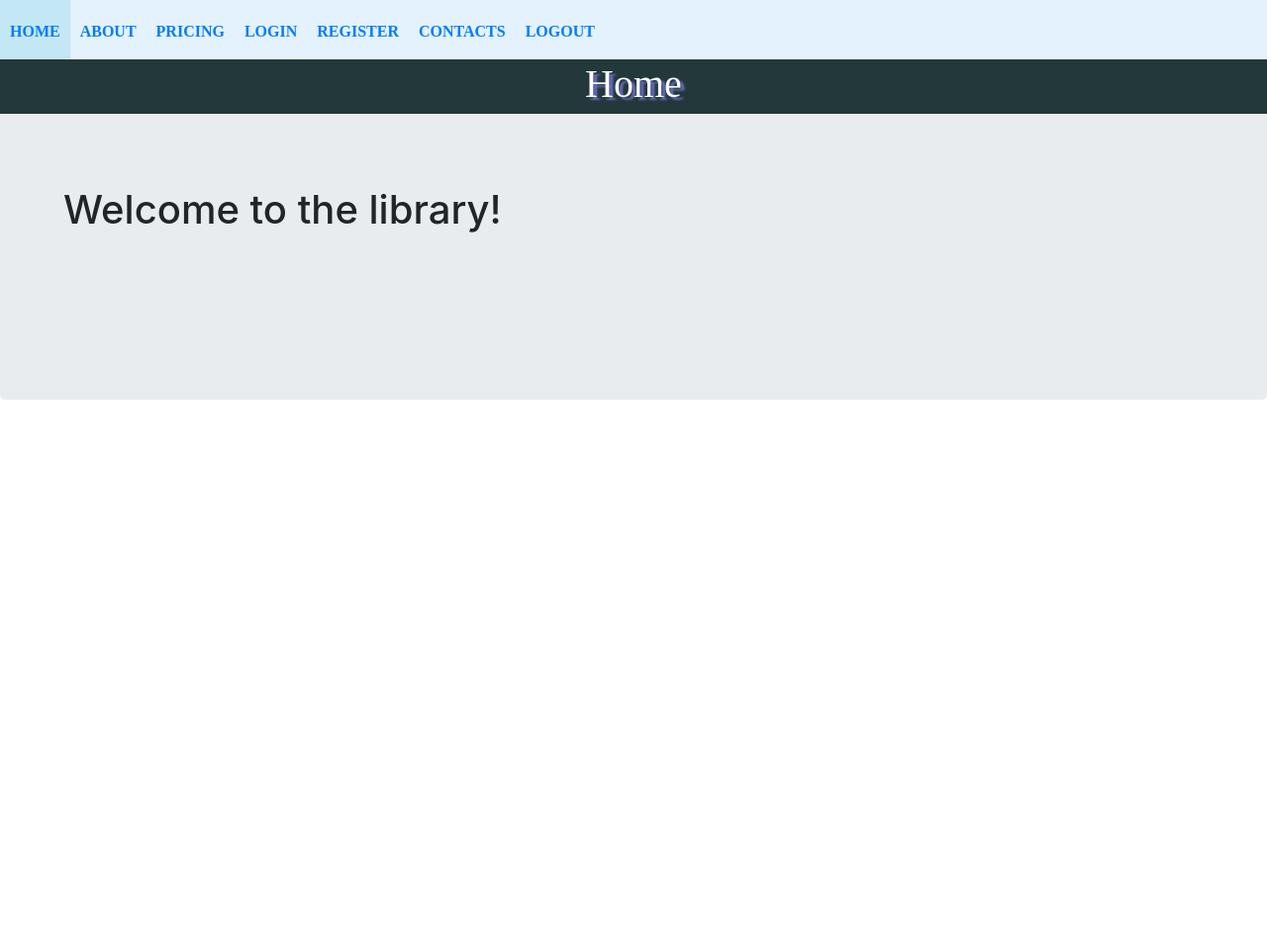
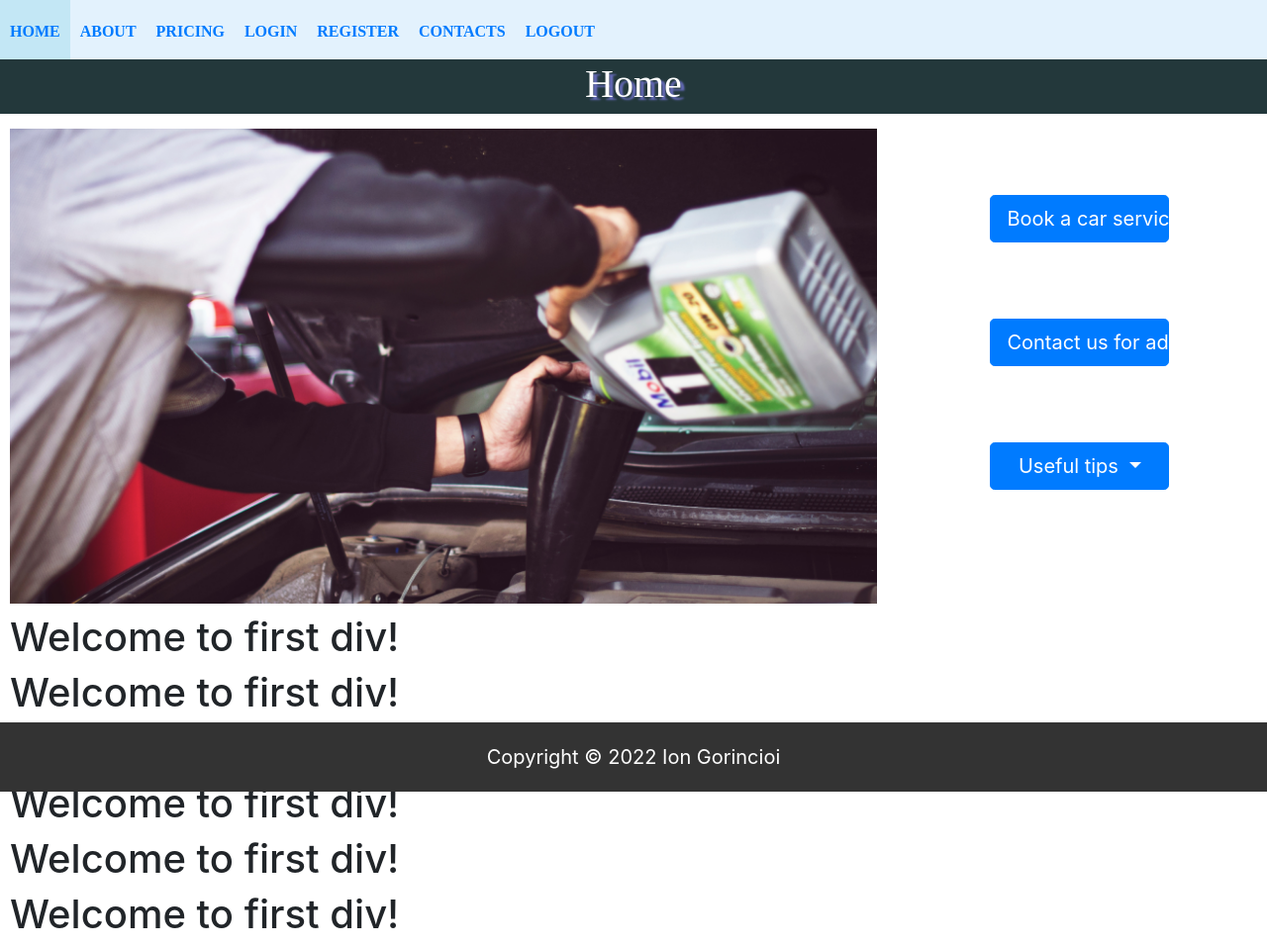
Before and after one commit to IonGorincioi/bestmotoserv, a Flask app: page / in a window 1280 px wide. Shown: the whole page at 99% size. Before the commit the page ends 404 px from the top, so only its background shows below. Run offline with Flask 2, Linux system fonts and the light colour scheme; some libraries are stand-ins or nearby versions.

Commit message:
creating and styling homepage

```diff
--- a/app.py
+++ b/app.py
@@ -26,5 +26,12 @@ def login():
 @app.route('/register')
 def register():
     return render_template('register.html')
+
+
+@app.route('/accidentAdvices')
+def accidentAdvices():
+    return render_template('accidentAdvices.html')
+
+
 if __name__=="__main__":
     app.run(debug=True)
--- a/static/css/base_style.css
+++ b/static/css/base_style.css
@@ -1,3 +1,9 @@
+/* *******  PAGE CONTENT STYLE ******* */
+
+.basepage {
+  margin-top: 60px;
+}
+
 .header {
   text-align: center;
   float: left;
@@ -6,17 +12,17 @@
   width: 100%;
   height: 55px;
   padding-top: 1px;
-  position: fixed;
+  position: relative;
   font-family: Nav_bar_font;
 }
 
+/* *******  HEADER STYLE ******* */
 .header h1 {
   text-align: center;
   text-shadow: 4px 3px 2px #666bbb;
 }
 
-/* NAVIGATION BAR */
-
+/* *******  NAVIGATION BAR STYLE ******* */
 #navigation {
   width: 100%;
   height: 60px;
@@ -52,3 +58,17 @@ ul#navigation_links li a {
 ul#navigation_links li.dropdownIcon {
   display: none;
 }
+
+/* *******  FOOTER STYLE ******* */
+footer {
+  float: left;
+  position: absolute;
+  width: 100%;
+  height: 70px;
+  padding-top: 20px;
+  background-color: #333333;
+  color: white;
+  text-align: center;
+  font-size: 20px;
+  bottom: 0;
+}
--- a/static/css/home_style.css
+++ b/static/css/home_style.css
@@ -0,0 +1,45 @@
+* {
+  margin: 0;
+  box-sizing: border-box;
+}
+
+.homepage {
+  font-size: 50px;
+  height: 100%;
+}
+
+.homeMainSection {
+  float: left;
+  /* border: 2px solid gray; */
+  width: 70%;
+}
+
+.homeAssideSection {
+  /* border: 2px solid brown; */
+  text-align: center;
+  float: right;
+  background-color: white;
+  margin: 10px 10px 10px 10px;
+  width: 28%;
+}
+
+.mainContent {
+  /* border: 2px solid red; */
+  margin: 10px;
+}
+
+.mainImage {
+  background-image: url('../images/homepageImage.jpg');
+  color: #ffffff;
+  height: 30rem;
+  background-size: 100%;
+  margin: 10px;
+}
+
+.bookservice {
+  width: 70%;
+}
+
+.homepageButton {
+  margin: 50px 50px;
+}
--- a/templates/base.html
+++ b/templates/base.html
@@ -5,9 +5,11 @@
     <meta http-equiv="X-UA-Compatible" content="IE=edge" />
     <meta name="viewport" content="width=device-width, initial-scale=1.0" />
 
+    <!-- LOCAL CSS FILES -->
+    <link rel="stylesheet" href="../static/css/base_style.css" />
+    <link rel="stylesheet" href="../static/css/home_style.css" />
+
     <!-- BOOTSTRAP LINK -->
-
-    <link rel="stylesheet" href="../static/css/base_style.css" />
     <link
       rel="stylesheet"
       href="https://cdn.jsdelivr.net/npm/bootstrap@4.0.0/dist/css/bootstrap.min.css"
@@ -16,6 +18,11 @@
     />
 
     <!-- JavaScript Bundle with Popper -->
+    <script
+      src="https://cdn.jsdelivr.net/npm/bootstrap@5.2.0-beta1/dist/js/bootstrap.bundle.min.js"
+      integrity="sha384-pprn3073KE6tl6bjs2QrFaJGz5/SUsLqktiwsUTF55Jfv3qYSDhgCecCxMW52nD2"
+      crossorigin="anonymous"
+    ></script>
     <script
       src="https://code.jquery.com/jquery-3.2.1.slim.min.js"
       integrity="sha384-KJ3o2DKtIkvYIK3UENzmM7KCkRr/rE9/Qpg6aAZGJwFDMVNA/GpGFF93hXpG5KkN"
@@ -68,8 +75,15 @@
       </ul>
     </div>
 
+    <!-- HEADER -->
     <div class="header">{% block header %}{% endblock %}</div>
 
-    <div class="jumbotron">{% block content %} {% endblock %}</div>
+    <!-- BODY CONTENT -->
+    <div class="basepage">{% block content %} {% endblock %}</div>
+
+    <!-- FOOTER -->
+    <footer>
+      <p>Copyright &copy; 2022 Ion Gorincioi</p>
+    </footer>
   </body>
 </html>
--- a/templates/index.html
+++ b/templates/index.html
@@ -10,7 +10,60 @@
 
 <!-- PAGE CONTENT -->
 {% block content %}
-<div class="jumbotron">
-  <h1>Welcome to the library!</h1>
+<div class="homepage">
+  <div class="homeMainSection">
+    <div class="mainImage"></div>
+
+    <div class="mainContent">
+      <h1>Welcome to first div!</h1>
+      <h1>Welcome to first div!</h1>
+      <h1>Welcome to first div!</h1>
+      <h1>Welcome to first div!</h1>
+      <h1>Welcome to first div!</h1>
+      <h1>Welcome to first div!</h1>
+    </div>
+  </div>
+
+  <div class="homeAssideSection">
+    <div class="homepageButton">
+      <button type="button" class="btn btn-primary btn-lg bookservice">
+        Book a car service
+      </button>
+    </div>
+
+    <div class="homepageButton">
+      <button type="button" class="btn btn-primary btn-lg bookservice">
+        Contact us for advice
+      </button>
+    </div>
+
+    <div class="dropdown homepageButton">
+      <button
+        class="btn btn-primary dropdown-toggle bookservice btn-lg"
+        type="button"
+        id="dropdownMenuButton1"
+        data-bs-toggle="dropdown"
+        aria-expanded="false"
+      >
+        Useful tips
+      </button>
+      <ul class="dropdown-menu" aria-labelledby="dropdownMenuButton1">
+        <li>
+          <a class="dropdown-item" href="{{url_for('accidentAdvices')}}"
+            >Accident advices</a
+          >
+        </li>
+        <li>
+          <a class="dropdown-item" href="{{url_for('accidentAdvices')}}"
+            >Car maintainance tips</a
+          >
+        </li>
+        <li>
+          <a class="dropdown-item" href="{{url_for('accidentAdvices')}}"></a>
+        </li>
+      </ul>
+    </div>
+
+    {% endblock %}
+  </div>
 </div>
-{% endblock %}
```
Also changed, not shown: templates/accidentAdvices.html (added, +9 -0 lines), static/images/homepageImage.jpg (added).
